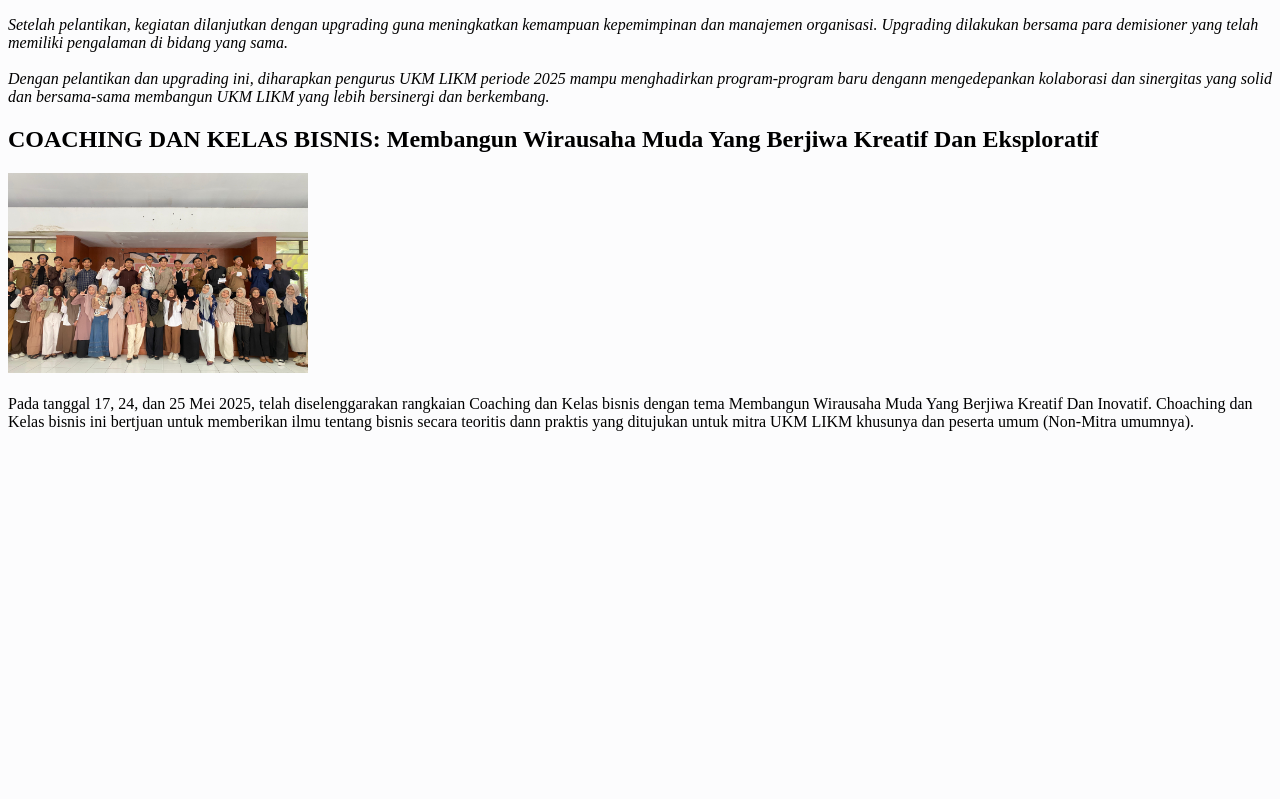
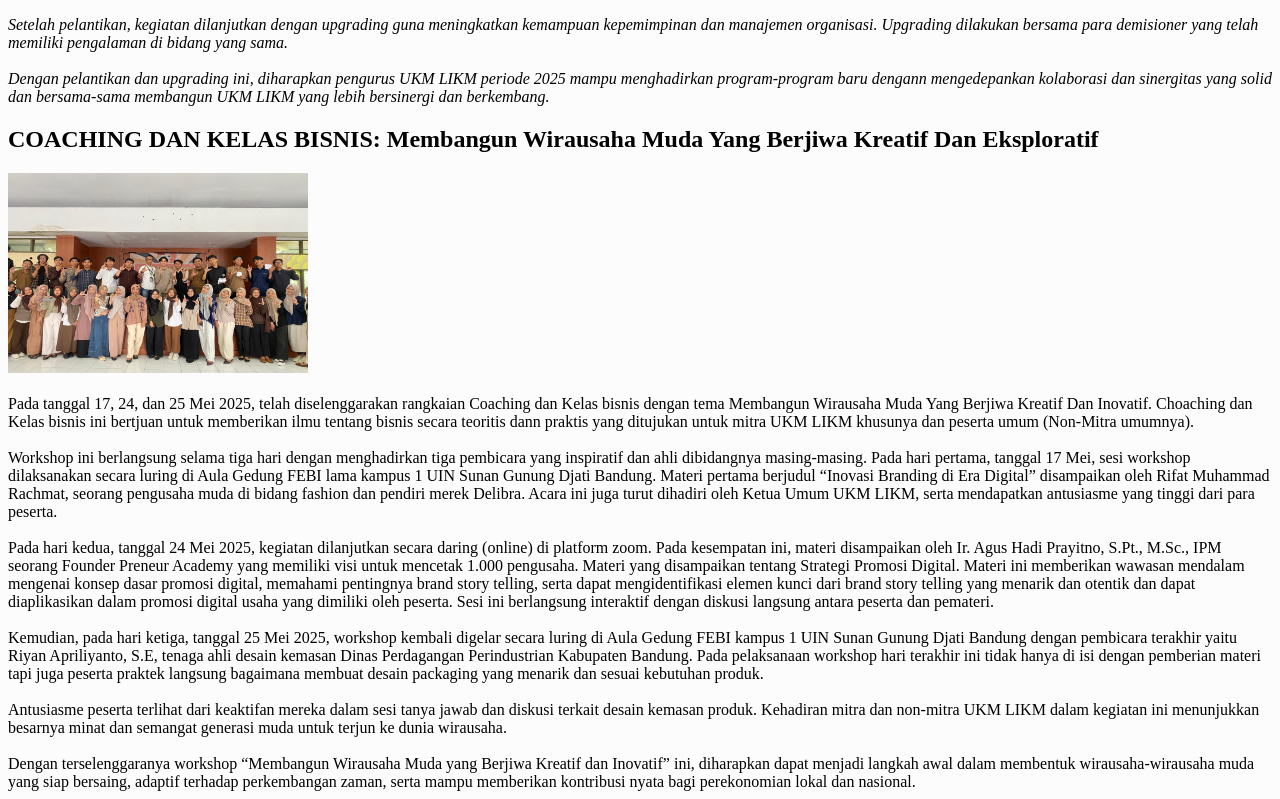
Before and after one commit to Aceplesmana/ukm-likm, a plain HTML site: page index.html in a window 1280 px wide. Shown: the part 656-1455 px from the top of the page. Before the commit the page ends 1095 px from the top, so only its background shows below. Drawn offline with Linux system fonts and the light colour scheme.

Commit message:
5 paraghraf

```diff
--- a/index.html
+++ b/index.html
@@ -34,5 +34,15 @@
     <img src="coaching.jpg" width="300" height="200"/>
     <br> </br>
     <c> Pada tanggal 17, 24, dan 25 Mei 2025, telah diselenggarakan rangkaian Coaching dan Kelas bisnis dengan tema Membangun Wirausaha Muda Yang Berjiwa Kreatif Dan Inovatif. Choaching dan Kelas bisnis ini bertjuan untuk memberikan ilmu tentang bisnis secara teoritis dann praktis yang ditujukan untuk mitra UKM LIKM khusunya dan peserta umum (Non-Mitra umumnya).</c>
+    <br> </br>
+    <c> Workshop ini berlangsung selama tiga hari dengan menghadirkan tiga pembicara yang inspiratif dan ahli dibidangnya masing-masing. Pada hari pertama, tanggal 17 Mei, sesi workshop dilaksanakan secara luring di Aula Gedung FEBI lama kampus 1 UIN Sunan Gunung Djati Bandung. Materi pertama berjudul “Inovasi Branding di Era Digital” disampaikan oleh Rifat Muhammad Rachmat, seorang pengusaha muda di bidang fashion dan pendiri merek Delibra. Acara ini juga turut dihadiri oleh Ketua Umum UKM LIKM, serta mendapatkan antusiasme yang tinggi dari para peserta.</c>
+    <br> </br>
+    <c> Pada hari kedua, tanggal 24 Mei 2025, kegiatan dilanjutkan secara daring (online) di platform zoom. Pada kesempatan ini, materi disampaikan oleh Ir. Agus Hadi Prayitno, S.Pt., M.Sc., IPM seorang Founder Preneur Academy yang memiliki visi untuk mencetak 1.000 pengusaha. Materi yang disampaikan tentang Strategi Promosi Digital. Materi ini memberikan wawasan mendalam mengenai konsep dasar promosi digital, memahami pentingnya brand story telling, serta dapat mengidentifikasi elemen kunci dari brand story telling yang menarik dan otentik dan dapat diaplikasikan dalam promosi digital usaha yang dimiliki oleh peserta. Sesi ini berlangsung interaktif dengan diskusi langsung antara peserta dan pemateri.</c>
+    <br> </br>
+    <c> Kemudian, pada hari ketiga, tanggal 25 Mei 2025, workshop kembali digelar secara luring di Aula Gedung FEBI kampus 1 UIN Sunan Gunung Djati Bandung dengan pembicara terakhir yaitu Riyan Apriliyanto, S.E, tenaga ahli desain kemasan Dinas Perdagangan Perindustrian Kabupaten Bandung. Pada pelaksanaan workshop hari terakhir ini tidak hanya di isi dengan pemberian materi tapi juga peserta praktek langsung bagaimana membuat desain packaging yang menarik dan sesuai kebutuhan produk.</c>
+    <br> </br>
+    <c> Antusiasme peserta terlihat dari keaktifan mereka dalam sesi tanya jawab dan diskusi terkait desain kemasan produk. Kehadiran mitra dan non-mitra UKM LIKM dalam kegiatan ini menunjukkan besarnya minat dan semangat generasi muda untuk terjun ke dunia wirausaha.</c>
+    <br> </br>
+    <c> Dengan terselenggaranya workshop “Membangun Wirausaha Muda yang Berjiwa Kreatif dan Inovatif” ini, diharapkan dapat menjadi langkah awal dalam membentuk wirausaha-wirausaha muda yang siap bersaing, adaptif terhadap perkembangan zaman, serta mampu memberikan kontribusi nyata bagi perekonomian lokal dan nasional.</c>
 </body>
 </html>
```
